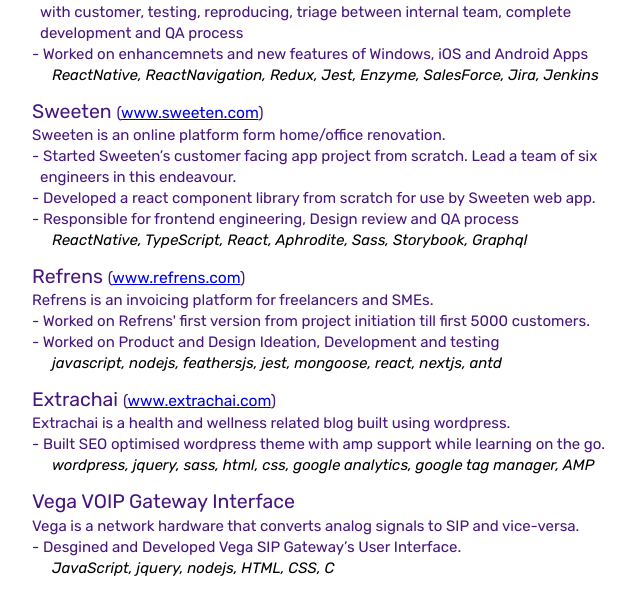
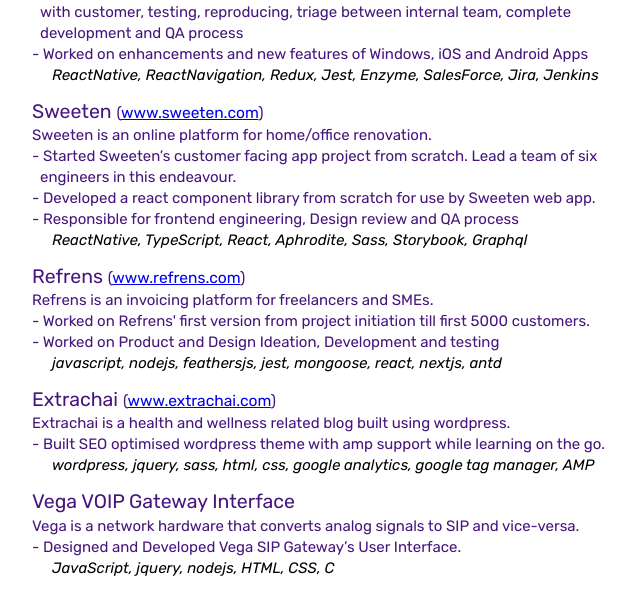
Before and after one commit to rubimayank/rubimayank.github.io, a website: page index.html in a window 1280 px wide. Shown: the part 357-952 px from the top of the page, 476-1116 px from the left. Drawn offline with Linux system fonts and the light colour scheme; no server answers.

Commit message:
fix; spell fixes

```diff
--- a/index.html
+++ b/index.html
@@ -104,11 +104,11 @@
           <p>ServiceMax Go is a cross platform app for Field Service Management.</p>
           <ul>
             <li class='dashed'>Responsible for resolving high priority customer bugs, including communication with customer, testing, reproducing, triage between internal team, complete development and QA process</li>
-            <li class='dashed'>Worked on enhancemnets and new features of Windows, iOS and Android Apps</li>
+            <li class='dashed'>Worked on enhancements and new features of Windows, iOS and Android Apps</li>
             <li class='tabbed'><i>ReactNative, ReactNavigation, Redux, Jest, Enzyme, SalesForce, Jira, Jenkins</i></li>
           </ul>
           <h3>Sweeten <small>(<a href='https://www.sweeten.com' target='_blank'>www.sweeten.com</a>)</small></h3>
-          <p>Sweeten is an online platform form home/office renovation.</p>
+          <p>Sweeten is an online platform for home/office renovation.</p>
           <ul>
             <li class='dashed'>Started Sweeten’s customer facing app project from scratch. Lead a team of six engineers in this endeavour.</li>
             <li class='dashed'>Developed a react component library from scratch for use by Sweeten web app.</li>
@@ -131,7 +131,7 @@
           <h3>Vega VOIP Gateway Interface</h3>
           <p>Vega is a network hardware that converts analog signals to SIP and vice-versa.</p>
           <ul>
-            <li class='dashed'>Desgined and Developed Vega SIP Gateway’s User Interface.</li>
+            <li class='dashed'>Designed and Developed Vega SIP Gateway’s User Interface.</li>
             <li class='tabbed'><i>JavaScript, jquery, nodejs, HTML, CSS, C</i></li>
           </ul>
         </section>
```
